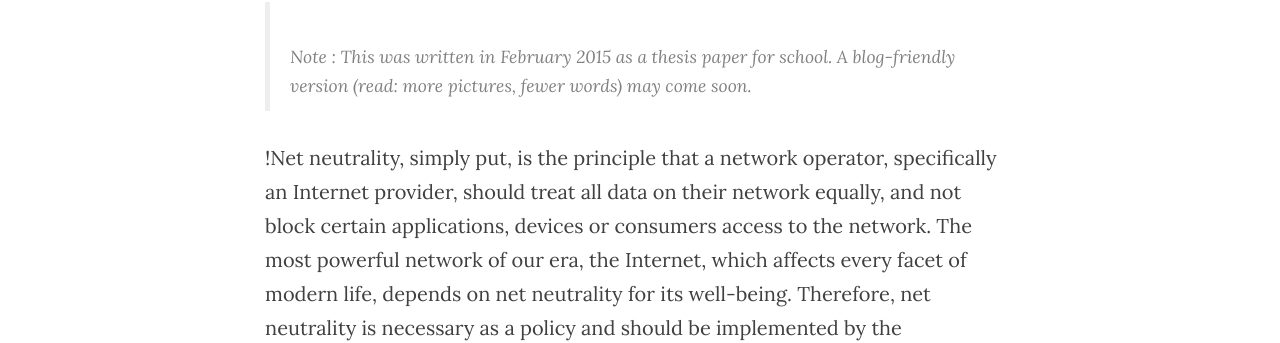
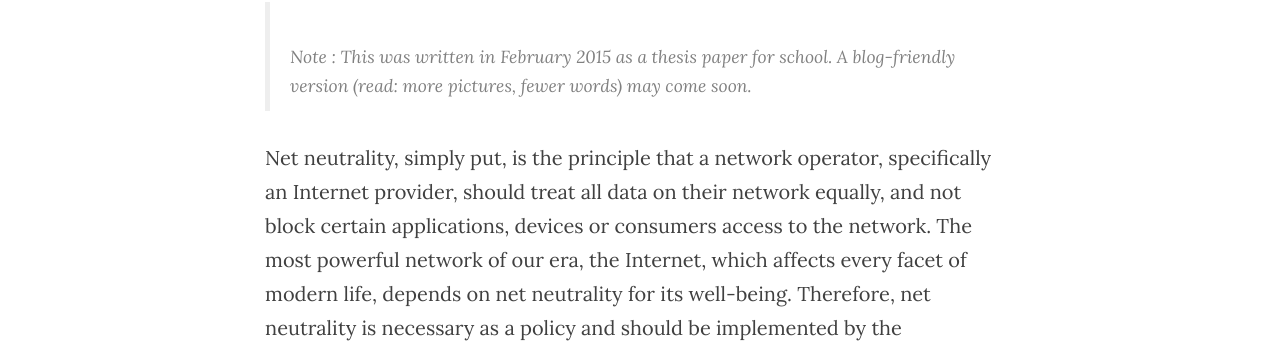
Before and after one commit to irowebbn/irowebbn.github.io, a Jekyll site: the page built from _posts/2015-6-26-net-profit.md, in a window 1280 px wide and 900 px high, scrolled down 409 px. Shown: the part 115-458 px from the top of the window. Built offline with Jekyll 4.4.1, drawn with Linux system fonts in a browser that asks for light colours; nearby versions of some CDN libraries; some of the changed text lies outside the part shown.

```diff
--- a/_posts/2015-6-26-net-profit.md
+++ b/_posts/2015-6-26-net-profit.md
@@ -8,7 +8,7 @@ published: true
 ---
 >_Note_ : This was written in February 2015 as a thesis paper for school. A blog-friendly version (read: more pictures, fewer words) may come soon.
 
-!Net neutrality, simply put, is the principle that a network operator, specifically an Internet provider, should treat all data on their network equally, and not block certain applications, devices or consumers access to the network. The most powerful network of our era, the Internet, which affects every facet of modern life, depends on net neutrality for its well-being. Therefore, net neutrality is necessary as a policy and should be implemented by the government.
+Net neutrality, simply put, is the principle that a network operator, specifically an Internet provider, should treat all data on their network equally, and not block certain applications, devices or consumers access to the network. The most powerful network of our era, the Internet, which affects every facet of modern life, depends on net neutrality for its well-being. Therefore, net neutrality is necessary as a policy and should be implemented by the government.
 
  The history of net neutrality as a policy dates back to networks older than the Internet, like radio, telephone and television networks. The Communications Act of 1934 is one of the earliest pieces of legislation that creates a separation between content distributors and network owners. The act establishes telecommunications networks as "common carriers" which means they operate like a public utility, and make their services available to the general population. Title II of the act states, “It shall be unlawful for any common carrier to make any unjust or unreasonable discrimination in charges, practices, classifications, regulations, facilities, or services for or in connection with like communication service, directly or indirectly, by any means or device.” The act also established the Federal Communications Commission (FCC) to regulate the industry according to these laws.
 
```
